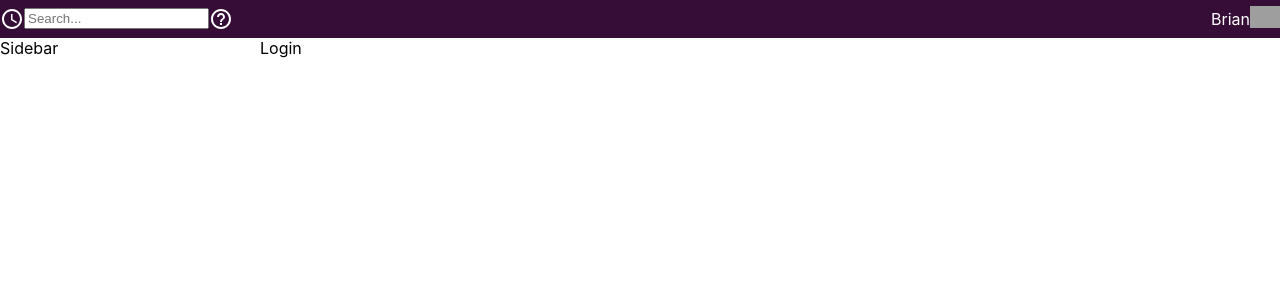
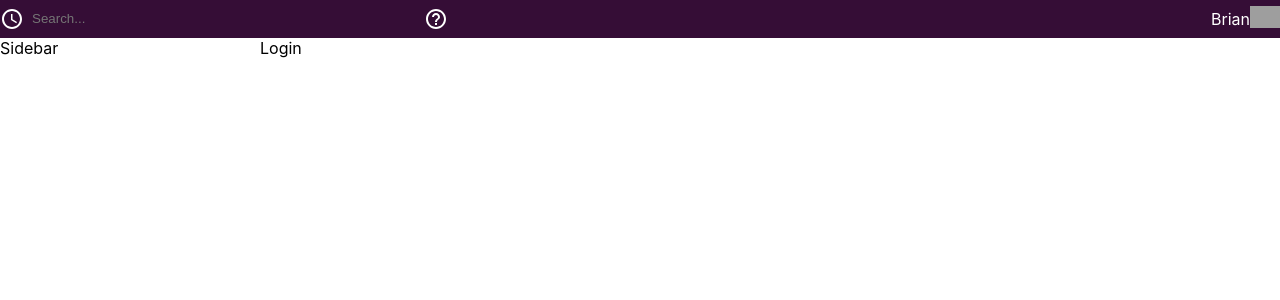
Before and after one commit to Opengundumstyle/TeamSync, a React (Create React App) app in the folder homesync/: page / in a window 1280 px wide. Shown: the top 300 px of the page. Built offline with nearby package versions, Linux system fonts and the light colour scheme; grey boxes are pictures that could not be loaded.

Commit message:
css for header

```diff
--- a/homesync/src/components/Header.jsx
+++ b/homesync/src/components/Header.jsx
@@ -39,12 +39,29 @@ const Container = styled.div`
         `
 
 const Main = styled.div`
-       display:flex
+       display:flex;
        `
 
-const SearchContariner = styled.div``
+const SearchContariner = styled.div`
+      min-width:400px;`
 
-const Search = styled.div``
+const Search = styled.div`
+     box-shadow: inset 0 0 0 1px rbg(104 74 104);
+     width:100%;
+     border-radius:6px;
+
+     input{
+         background-color: transparent;
+         border:none;
+         padding-left:8px;
+         padding-right:8px;
+         color:white;
+      }
+
+      input:focus{
+         outline:none;
+      }
+      `
 
 
 const UserContainer = styled.div`
--- /dev/null
+++ b/package.json
@@ -0,0 +1,5 @@
+{
+  "dependencies": {
+    "react-router-dom": "^6.9.0"
+  }
+}
```
Also changed, not shown: 1 other file (tests, documents, lock files or other folders).
